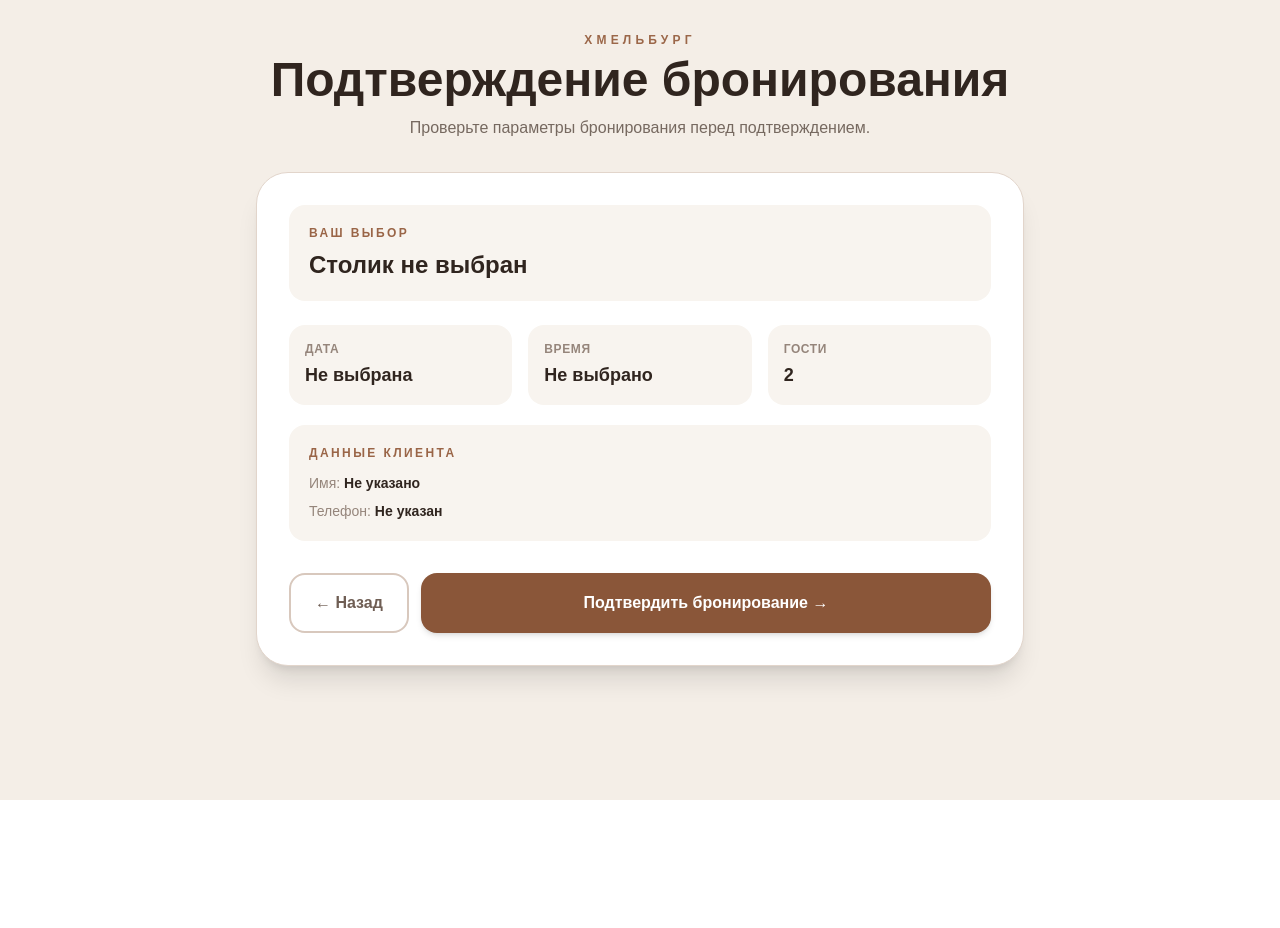
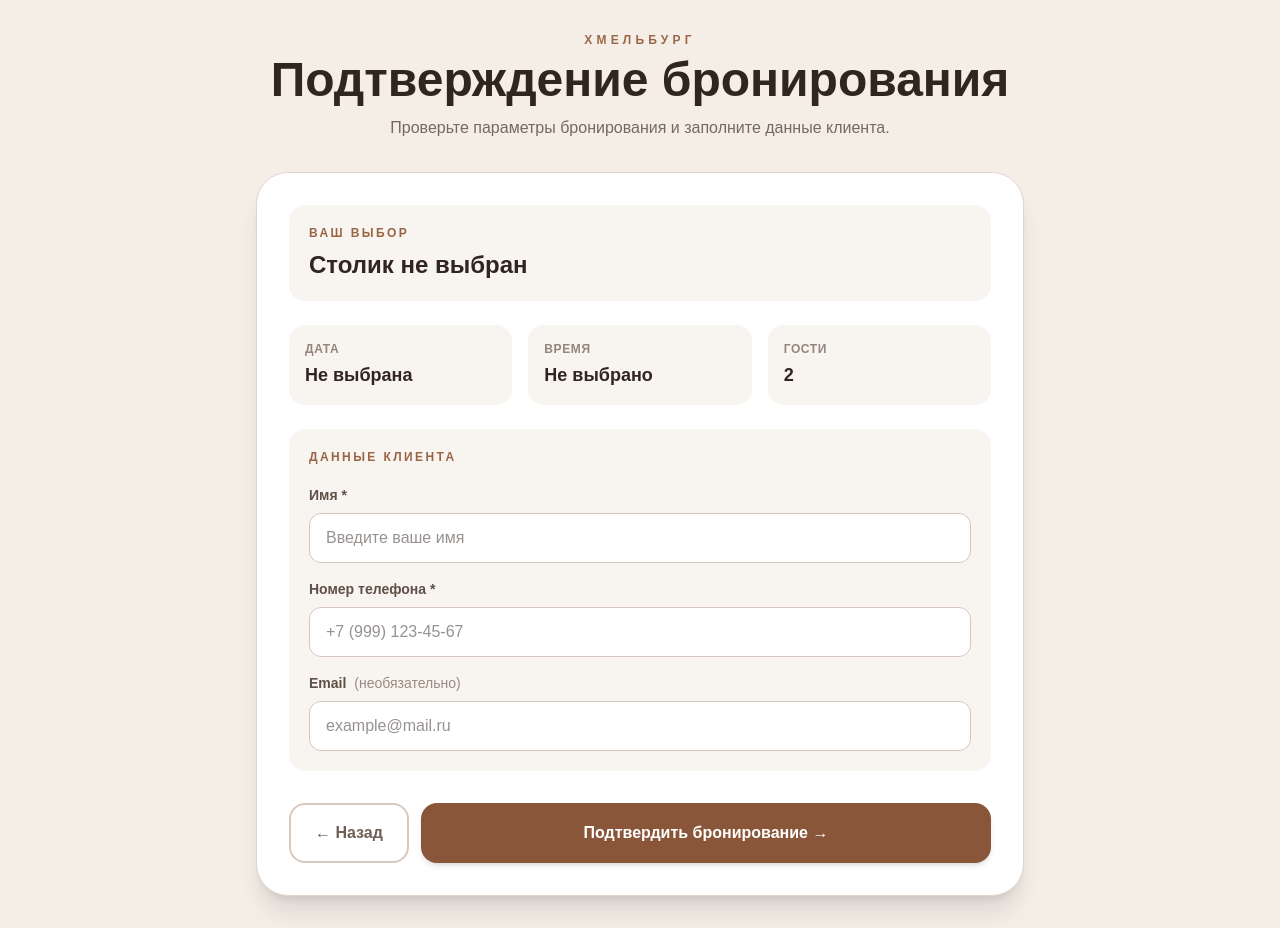
Before and after one commit to selfless-ux/khmelburg-reservation, a Next.js app: page /booking/confirm in a window 1280 px wide. Before the commit the page ends 800 px from the top, so only its background shows below. Built offline with nearby package versions, Linux system fonts and the light colour scheme.

Commit message:
Fix booking customer data

```diff
--- a/app/booking/confirm/page.tsx
+++ b/app/booking/confirm/page.tsx
@@ -15,21 +15,20 @@ export default function BookingConfirmPage() {
   const [resultMessage, setResultMessage] = useState("");
   const [errorMessage, setErrorMessage] = useState("");
 
+  const [name, setName] = useState("");
+  const [phone, setPhone] = useState("");
+  const [email, setEmail] = useState("");
+
   if (!params) {
     return null;
   }
 
   const tableId = params.get("table");
   const tablesParam = params.get("tables");
-
   const guests = params.get("guests") || "2";
   const date = params.get("date") || "";
   const time = params.get("time") || "";
   const type = params.get("type") || "table";
-
-  const name = params.get("name") || "";
-  const phone = params.get("phone") || "";
-  const email = params.get("email") || "";
 
   const barTableIds = tablesParam
     ? tablesParam.split(",").filter(Boolean)
@@ -59,10 +58,17 @@ export default function BookingConfirmPage() {
     setErrorMessage("");
     setResultMessage("");
 
-    if (!name || !phone) {
-      setErrorMessage(
-        "Не указаны имя и номер телефона. Вернитесь назад и заполните данные клиента."
-      );
+    const trimmedName = name.trim();
+    const trimmedPhone = phone.trim();
+    const trimmedEmail = email.trim();
+
+    if (!trimmedName) {
+      setErrorMessage("Введите имя клиента.");
+      return;
+    }
+
+    if (!trimmedPhone) {
+      setErrorMessage("Введите номер телефона.");
       return;
     }
 
@@ -91,9 +97,9 @@ export default function BookingConfirmPage() {
           guests: Number(guests),
           date,
           time,
-          name,
-          phone,
-          email: email || null,
+          name: trimmedName,
+          phone: trimmedPhone,
+          email: trimmedEmail || null,
         }),
       });
 
@@ -129,6 +135,7 @@ export default function BookingConfirmPage() {
     <main className="min-h-screen bg-[#f4eee7] px-4 py-8 text-[#30251f] sm:px-6 lg:px-8">
       <div className="mx-auto max-w-3xl">
 
+        {/* HEADER */}
         <header className="mb-8 text-center">
           <p className="text-xs font-bold uppercase tracking-[0.35em] text-[#9b6749]">
             ХМЕЛЬБУРГ
@@ -139,12 +146,13 @@ export default function BookingConfirmPage() {
           </h1>
 
           <p className="mx-auto mt-3 max-w-xl text-[#766960]">
-            Проверьте параметры бронирования перед подтверждением.
+            Проверьте параметры бронирования и заполните данные клиента.
           </p>
         </header>
 
         <section className="rounded-[2rem] border border-[#e2d5cb] bg-white p-6 shadow-xl sm:p-8">
 
+          {/* ВЫБОР */}
           <div className="mb-6 rounded-2xl bg-[#f8f4ef] p-5">
             <p className="text-xs font-bold uppercase tracking-[0.2em] text-[#9a6547]">
               Ваш выбор
@@ -166,8 +174,8 @@ export default function BookingConfirmPage() {
             )}
           </div>
 
+          {/* ПАРАМЕТРЫ */}
           <div className="grid gap-4 sm:grid-cols-3">
-
             <div className="rounded-2xl bg-[#f8f4ef] p-4">
               <p className="text-xs font-semibold uppercase tracking-wider text-[#95857b]">
                 Дата
@@ -197,50 +205,91 @@ export default function BookingConfirmPage() {
                 {guests}
               </p>
             </div>
-
           </div>
 
-          <div className="mt-5 rounded-2xl bg-[#f8f4ef] p-5">
-
+          {/* ДАННЫЕ КЛИЕНТА */}
+          <div className="mt-6 rounded-2xl bg-[#f8f4ef] p-5">
             <p className="text-xs font-bold uppercase tracking-[0.2em] text-[#9a6547]">
               Данные клиента
             </p>
 
-            <div className="mt-3 space-y-2 text-sm">
+            <div className="mt-5 space-y-4">
 
-              <p>
-                <span className="text-[#95857b]">
-                  Имя:
-                </span>{" "}
-                <strong>
-                  {name || "Не указано"}
-                </strong>
-              </p>
+              {/* ИМЯ */}
+              <div>
+                <label
+                  htmlFor="name"
+                  className="mb-2 block text-sm font-semibold text-[#5f5048]"
+                >
+                  Имя *
+                </label>
 
-              <p>
-                <span className="text-[#95857b]">
-                  Телефон:
-                </span>{" "}
-                <strong>
-                  {phone || "Не указан"}
-                </strong>
-              </p>
+                <input
+                  id="name"
+                  type="text"
+                  value={name}
+                  onChange={(event) =>
+                    setName(event.target.value)
+                  }
+                  placeholder="Введите ваше имя"
+                  disabled={isLoading || !!resultMessage}
+                  className="w-full rounded-xl border border-[#d5c7bc] bg-white px-4 py-3 outline-none transition focus:border-[#9b6749] focus:ring-2 focus:ring-[#9b6749]/20 disabled:opacity-60"
+                />
+              </div>
 
-              {email && (
-                <p>
-                  <span className="text-[#95857b]">
-                    Email:
-                  </span>{" "}
-                  <strong>{email}</strong>
-                </p>
-              )}
+              {/* ТЕЛЕФОН */}
+              <div>
+                <label
+                  htmlFor="phone"
+                  className="mb-2 block text-sm font-semibold text-[#5f5048]"
+                >
+                  Номер телефона *
+                </label>
+
+                <input
+                  id="phone"
+                  type="tel"
+                  value={phone}
+                  onChange={(event) =>
+                    setPhone(event.target.value)
+                  }
+                  placeholder="+7 (999) 123-45-67"
+                  disabled={isLoading || !!resultMessage}
+                  className="w-full rounded-xl border border-[#d5c7bc] bg-white px-4 py-3 outline-none transition focus:border-[#9b6749] focus:ring-2 focus:ring-[#9b6749]/20 disabled:opacity-60"
+                />
+              </div>
+
+              {/* EMAIL */}
+              <div>
+                <label
+                  htmlFor="email"
+                  className="mb-2 block text-sm font-semibold text-[#5f5048]"
+                >
+                  Email
+                  <span className="ml-2 font-normal text-[#9a8b82]">
+                    (необязательно)
+                  </span>
+                </label>
+
+                <input
+                  id="email"
+                  type="email"
+                  value={email}
+                  onChange={(event) =>
+                    setEmail(event.target.value)
+                  }
+                  placeholder="example@mail.ru"
+                  disabled={isLoading || !!resultMessage}
+                  className="w-full rounded-xl border border-[#d5c7bc] bg-white px-4 py-3 outline-none transition focus:border-[#9b6749] focus:ring-2 focus:ring-[#9b6749]/20 disabled:opacity-60"
+                />
+              </div>
 
             </div>
           </div>
 
+          {/* БАРНЫЕ МЕСТА */}
           {isBar && barTableIds.length > 0 && (
             <div className="mt-5 rounded-2xl border border-purple-200 bg-purple-50 p-5">
-
               <p className="text-sm font-bold text-purple-800">
                 Выбранные места у бара
               </p>
@@ -248,18 +297,23 @@ export default function BookingConfirmPage() {
               <p className="mt-2 text-purple-700">
                 № {barTableIds.join(", ")}
               </p>
-
             </div>
           )}
 
+          {/* УСПЕХ */}
           {resultMessage && (
             <div className="mt-6 rounded-2xl border border-green-200 bg-green-50 p-5 text-green-800">
               <p className="font-bold">
+                ✓ Бронирование успешно создано
+              </p>
+
+              <p className="mt-2 text-sm">
                 {resultMessage}
               </p>
             </div>
           )}
 
+          {/* ОШИБКА */}
           {errorMessage && (
             <div className="mt-6 rounded-2xl border border-red-200 bg-red-50 p-5 text-red-800">
               <p className="font-bold">
@@ -272,6 +326,7 @@ export default function BookingConfirmPage() {
             </div>
           )}
 
+          {/* КНОПКИ */}
           <div className="mt-8 flex flex-col gap-3 sm:flex-row">
 
             <button
```
